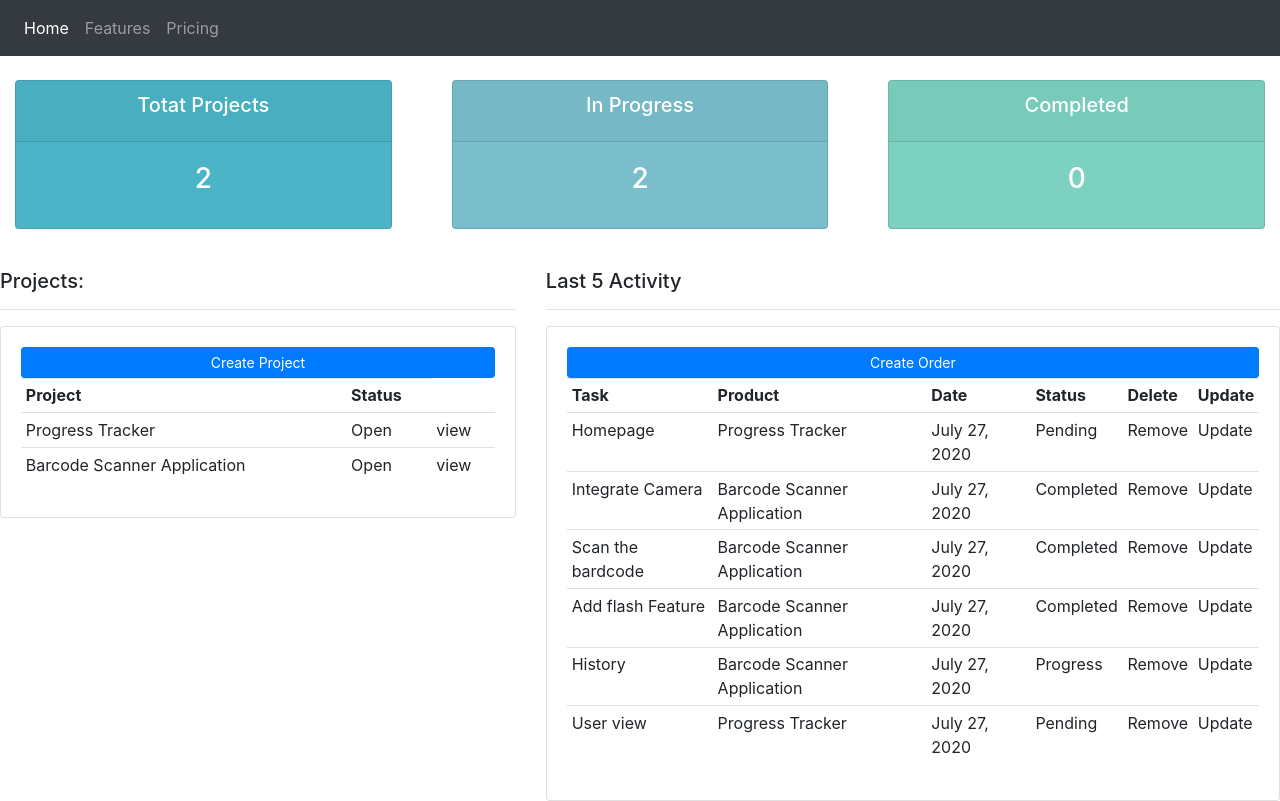
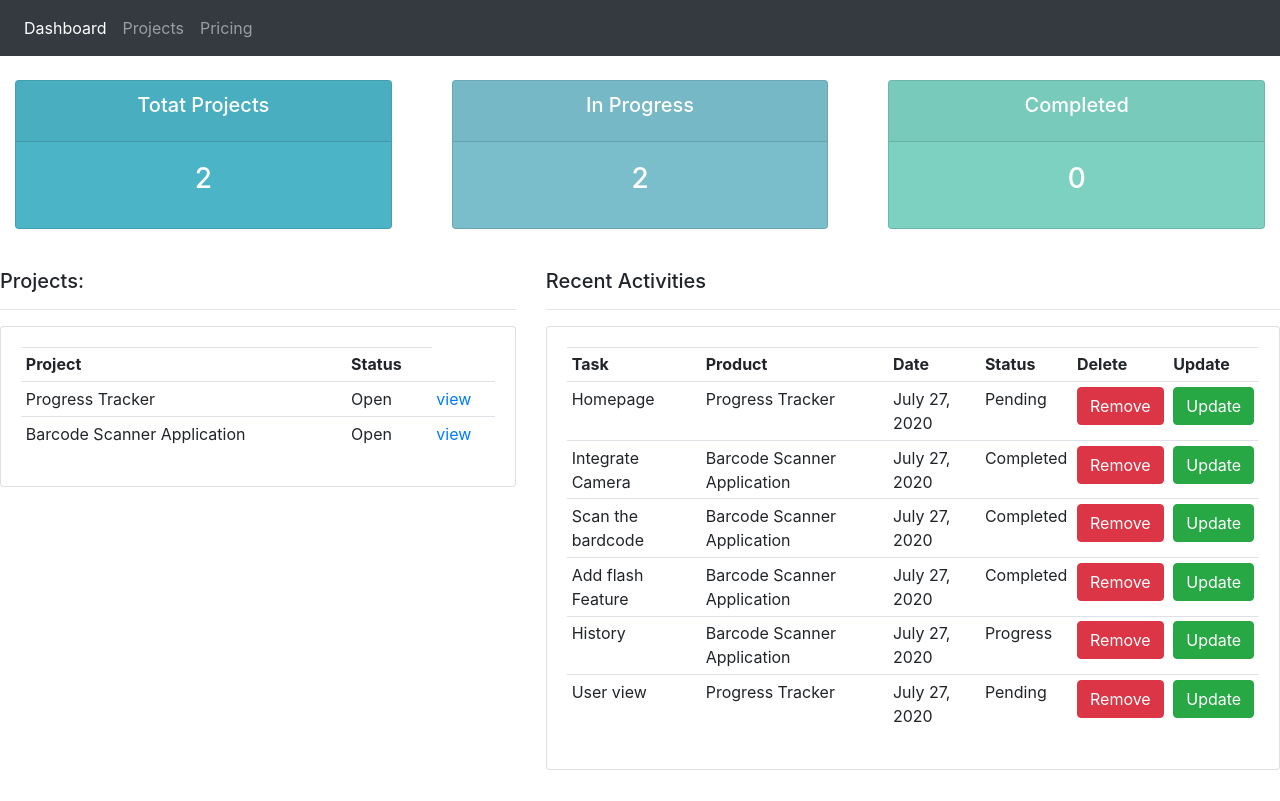
Before and after one commit to vishav676/Ticket, a Django app: page /system/dashboard in a window 1280 px wide. After the commit the page ends 770 px from the top, so only its background shows below. Run offline with Django 3.2, Linux system fonts and the light colour scheme; data comes from the database, SQL or seed files in the repository; some libraries are stand-ins or nearby versions.

Commit message:
URL MAPPING

```diff
--- a/ticket/System/templates/dashboard.html
+++ b/ticket/System/templates/dashboard.html
@@ -8,7 +8,6 @@
 		<h5>Projects:</h5>
 		<hr>
 		<div class="card card-body">
-			<a class="btn btn-primary  btn-sm btn-block" href="">Create Project</a>
 			<table class="table table-sm">
 				<tr>
 					<th>Project</th>
@@ -18,7 +17,7 @@
 					<tr>
 						<td>{{project.name}}</td>
 						<td>{{project.status}}</td>
-						<td>view</td>
+						<td><a href="{% url 'project' project.id %}"> view</a></td>
 					</tr>
 				{% endfor %}
 
@@ -27,10 +26,9 @@
 	</div>
 
 	<div class="col-md-7">
-		<h5>Last 5 Activity</h5>
+		<h5>Recent Activities</h5>
 		<hr>
 		<div class="card card-body">
-			<a class="btn btn-primary  btn-sm btn-block" href="">Create Order</a>
 			<table class="table table-sm">
 				<tr>
                     <th>Task</th>
@@ -50,8 +48,8 @@
 						{% else %}
 							<td>{{task.status}}</td>
 						{% endif %}
-						<td>Remove</td>
-						<td>Update</td>
+						<td><button type="button" class="btn btn-danger">Remove</button></td>
+						<td><button type="button" class="btn btn-success">Update</button></td>
 					</tr>
 				{% endfor %}
 			</table>
--- a/ticket/System/templates/nav.html
+++ b/ticket/System/templates/nav.html
@@ -5,8 +5,8 @@
   </button>
   <div class="collapse navbar-collapse" id="navbarNavAltMarkup">
     <div class="navbar-nav">
-      <a class="nav-item nav-link active" href="#">Home</a>
-      <a class="nav-item nav-link" href="#">Features</a>
+      <a class="nav-item nav-link active" href="{% url 'dashboard' %}">Dashboard</a>
+      <a class="nav-item nav-link" href="{% url 'projects' %}">Projects</a>
       <a class="nav-item nav-link" href="#">Pricing</a>
     </div>
   </div>
--- a/ticket/System/urls.py
+++ b/ticket/System/urls.py
@@ -6,6 +6,7 @@ from django.conf.urls.static import static
 
 urlpatterns = [
     path('', views.home_view),
-    path('dashboard', views.dashboard_view),
-    path('projects/', views.projects_view)
+    path('dashboard', views.dashboard_view, name="dashboard"),
+    path('projects/', views.projects_view, name="projects"),
+    path('project/<int:pk>', views.project_view, name="project")
 ] + static(settings.STATIC_URL, document_root=settings.STATIC_ROOT)
--- a/ticket/System/views.py
+++ b/ticket/System/views.py
@@ -26,6 +26,14 @@ def dashboard_view(request):
 
 def projects_view(request):
     projects = Project.objects.all()
-    return render(request, "project.html",{
+    return render(request, "project.html", {
         "projects": projects
     })
+
+
+def project_view(request, pk):
+    project = Project.objects.get(id=pk)
+    return render(request, "project_detail.html",
+                  {
+                      "project": project
+                  })
```
Also changed, not shown: ticket/System/templates/project_detail.html (added, +10 -0 lines).
